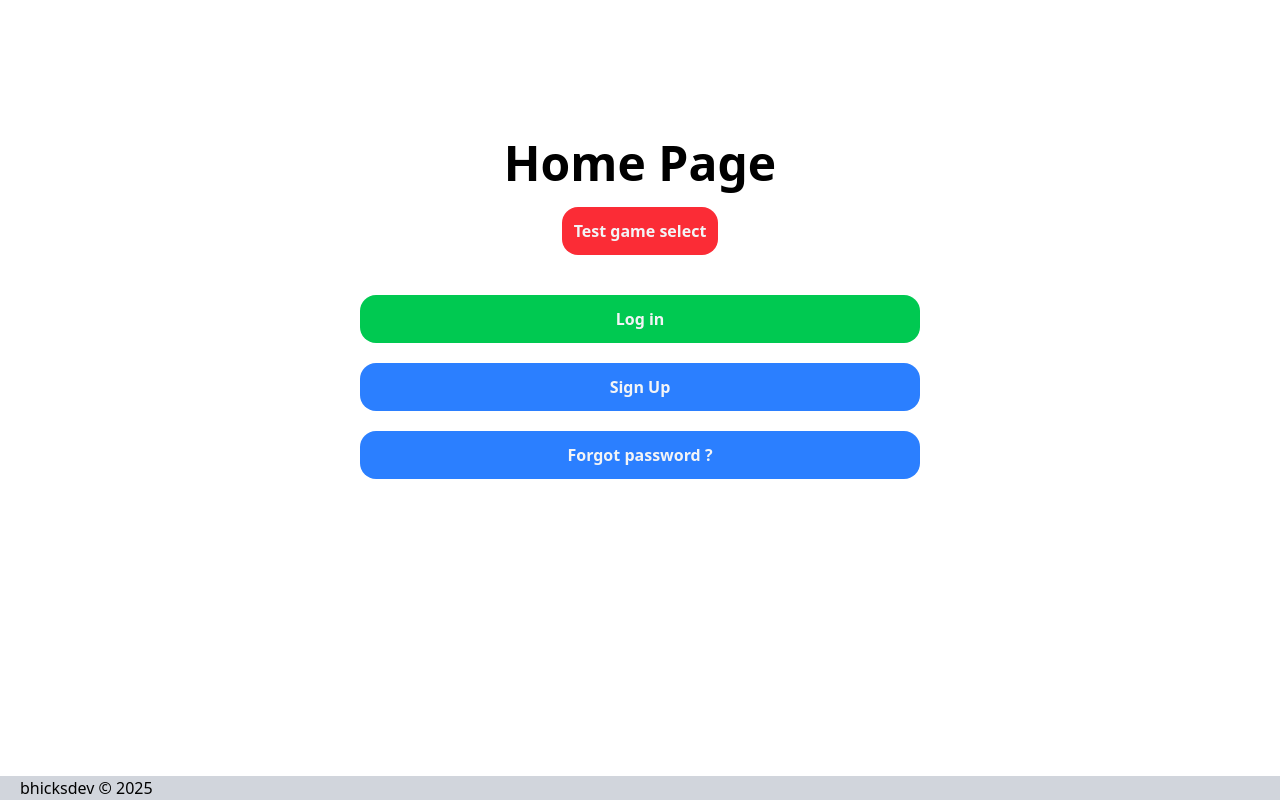
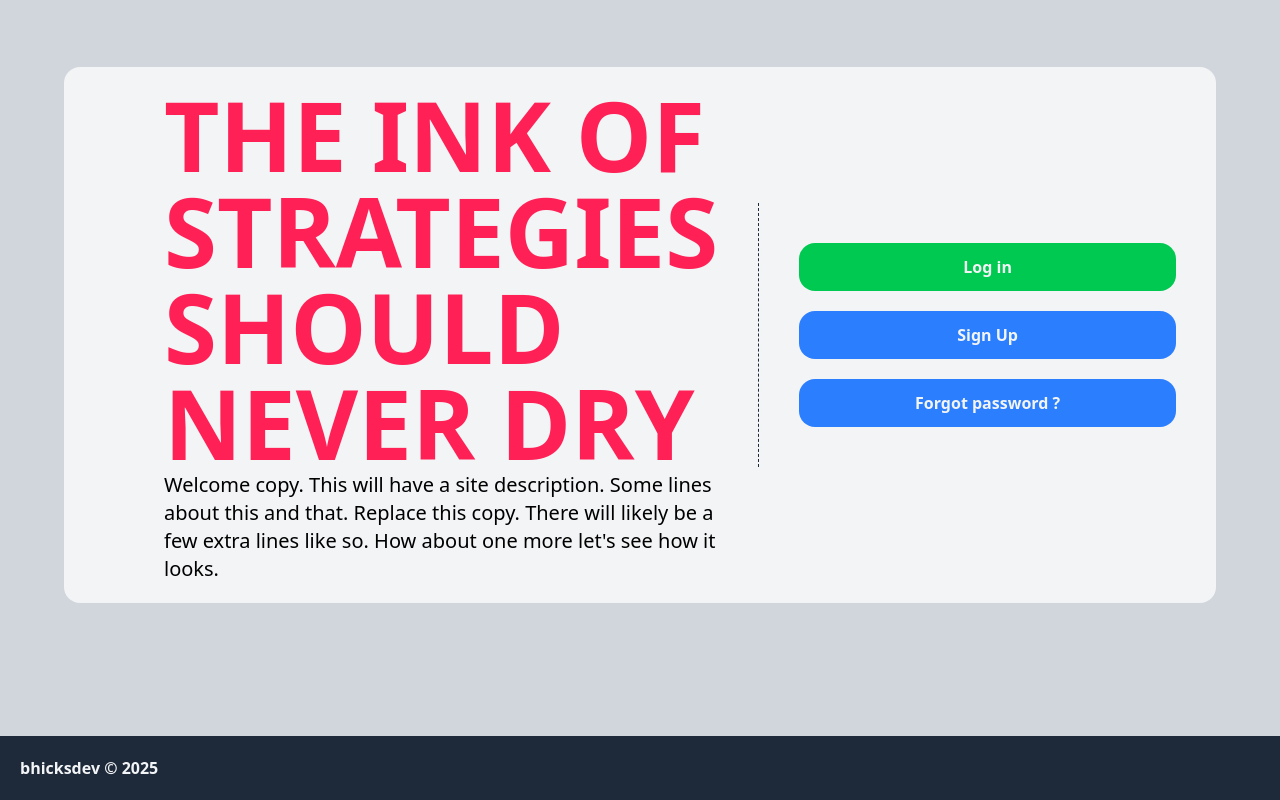
Before and after one commit to NoggyPLZ/fgc-notes, a Next.js app: page / in a window 1280 px wide. Built offline with nearby package versions, Linux system fonts and the light colour scheme; no server answers.

Commit message:
added landing page styling for initial look

```diff
--- a/src/app/layout.tsx
+++ b/src/app/layout.tsx
@@ -29,7 +29,9 @@ export default function RootLayout({
         className={`${geistSans.variable} ${geistMono.variable} antialiased`}
       >
         <Providers>
-          <div className="min-h-screen flex flex-col">{children}</div>
+          <div className="min-h-screen flex flex-col bg-gray-300 dark:bg-gray-800">
+            {children}
+          </div>
         </Providers>
       </body>
     </html>
--- a/src/app/page.tsx
+++ b/src/app/page.tsx
@@ -6,12 +6,20 @@ import Link from "next/link";
 export default function Home() {
   return (
     <>
-      <div className="text-center flex flex-col gap-5 justify-center mt-auto mb-auto">
-        <h1 className="text-5xl font-bold">Home Page</h1>
-        <Link href="/select/">
-          <Button style="cancel">Test game select</Button>
-        </Link>
-        <ToggleLogin />
+      <div className="flex lg:flex-row flex-col gap-5 mt-auto mb-auto w-[90%] mx-auto justify-center items-center bg-gray-100 py-5 rounded-2xl">
+        <div className="lg:basis-7/12 lg:text-left text-center lg:pl-20 ">
+          <h1 className="text-3xl lg:text-5xl xl:text-8xl font-black uppercase text-rose-500 px-5">
+            The ink of strategies should never dry
+          </h1>
+          <p className="px-5 text-xl">
+            Welcome copy. This will have a site description. Some lines about
+            this and that. Replace this copy. There will likely be a few extra
+            lines like so. How about one more let's see how it looks.
+          </p>
+        </div>
+        <div className="md:basis-5/12 md:grow w-full lg:border-l-1 border-dashed border-gray-800">
+          <ToggleLogin />
+        </div>
       </div>
       <Footer />
     </>
--- a/src/components/footer.tsx
+++ b/src/components/footer.tsx
@@ -1,7 +1,7 @@
-export default function Footer(){
-    return (
-        <footer className="flex h-[40] mt-auto text-center px-5 bg-gray-300 place-items-center">
-            bhicksdev &copy; {new Date().getFullYear().toString()}
-        </footer>
-    )
+export default function Footer() {
+  return (
+    <footer className="flex mt-auto py-5 text-center px-5 bg-gray-800 place-items-center text-gray-100 font-black">
+      bhicksdev &copy; {new Date().getFullYear().toString()}
+    </footer>
+  );
 }
--- a/src/components/forms/ToggleLogin.tsx
+++ b/src/components/forms/ToggleLogin.tsx
@@ -16,9 +16,9 @@ export default function ToggleLogin() {
   };
 
   return (
-    <div>
+    <div className="bg-gray-100 rounded-2xl md:max-w-[600px] mx-auto p-5 md:p-5">
       {!toggleForm && (
-        <div className="w-[600px] flex flex-col p-5 rounded-2xl mx-auto gap-5">
+        <div className="flex flex-col p-2 md:p-5 rounded-2xl mx-auto gap-5">
           <Button onClick={handleClick} value="login" style="primary">
             Log in
           </Button>
--- a/src/components/forms/login/Login.tsx
+++ b/src/components/forms/login/Login.tsx
@@ -17,7 +17,7 @@ export default function Login(props: LoginProps) {
   const { handleClick } = props;
 
   return (
-    <div className="flex flex-col w-[600px] mx-auto gap-5">
+    <div className="flex flex-col mx-auto gap-5">
       Login
       <form action={loginAction} className="flex flex-col gap-5">
         <input
@@ -43,6 +43,9 @@ export default function Login(props: LoginProps) {
         <Button type="submit" style={"primary"}>
           Log In
         </Button>
+        <Button style={"secondary"} onClick={handleClick} value={"forgot"}>
+          Forgot password?
+        </Button>
         <Button style={"secondary"} onClick={handleClick} value={"signup"}>
           Need an account? Sign up
         </Button>
--- a/src/components/forms/pwreset/ConfirmEmail.tsx
+++ b/src/components/forms/pwreset/ConfirmEmail.tsx
@@ -44,7 +44,7 @@ export default function ConfirmEmail({
   return (
     <form
       onSubmit={handleSubmit(onSubmit)}
-      className="w-[600px] flex flex-col p-5 rounded-2xl mx-auto gap-5"
+      className="flex flex-col p-5 rounded-2xl mx-auto gap-5"
     >
       <label htmlFor="email">Email used:</label>
       <input
--- a/src/components/forms/signup/Signup.tsx
+++ b/src/components/forms/signup/Signup.tsx
@@ -84,7 +84,7 @@ export default function Signup(props: SignupProps) {
   };
 
   return (
-    <div className="flex flex-col w-[600px] mx-auto gap-5">
+    <div className="flex flex-col mx-auto gap-5">
       Sign Up
       <form onSubmit={handleSubmit(onSubmit)} className="flex flex-col gap-5">
         <input
```
